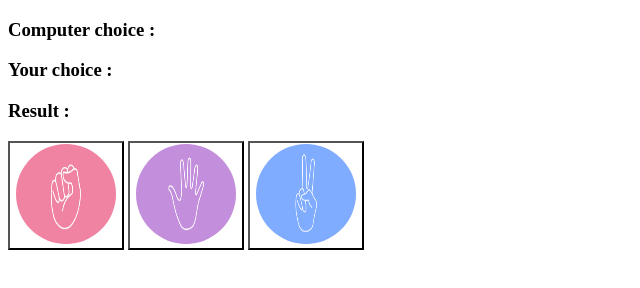
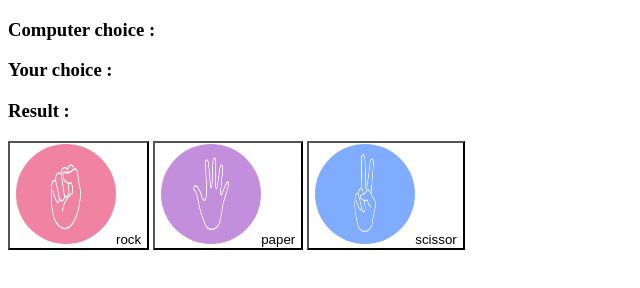
Before and after one commit to Vivekdokku/rock-paper-scissor-using-javascript, a plain HTML site: page index.html in a window 1280 px wide. Shown: the whole page, without its empty margins (0-640 px from the left). Drawn offline with Linux system fonts and the light colour scheme.

Commit message:
Update index.html

```diff
--- a/index.html
+++ b/index.html
@@ -10,9 +10,9 @@
     <h3> Computer choice :  <span id="computerchoicedisplay"></span></h3>
     <h3> Your choice :  <span id="userchoicedisplay"></span></h3>
     <h3>Result : <span id="result"></span></h3>
-    <button id="rockbutton"><img src="rock.png" id="rockimg"></button>
-    <button id="paperbutton"><img src="paper.png" id="paperimg"></button>
-    <button id="Scissorbutton"><img src="scissors.png" id="scissorimg"></button>
+    <button id="rockbutton"><img src="rock.png" id="rockimg">rock</button>
+    <button id="paperbutton"><img src="paper.png" id="paperimg">paper</button>
+    <button id="Scissorbutton"><img src="scissors.png" id="scissorimg">scissor</button>
     <script src="script.js"></script>
 </body>
 </html>
```
